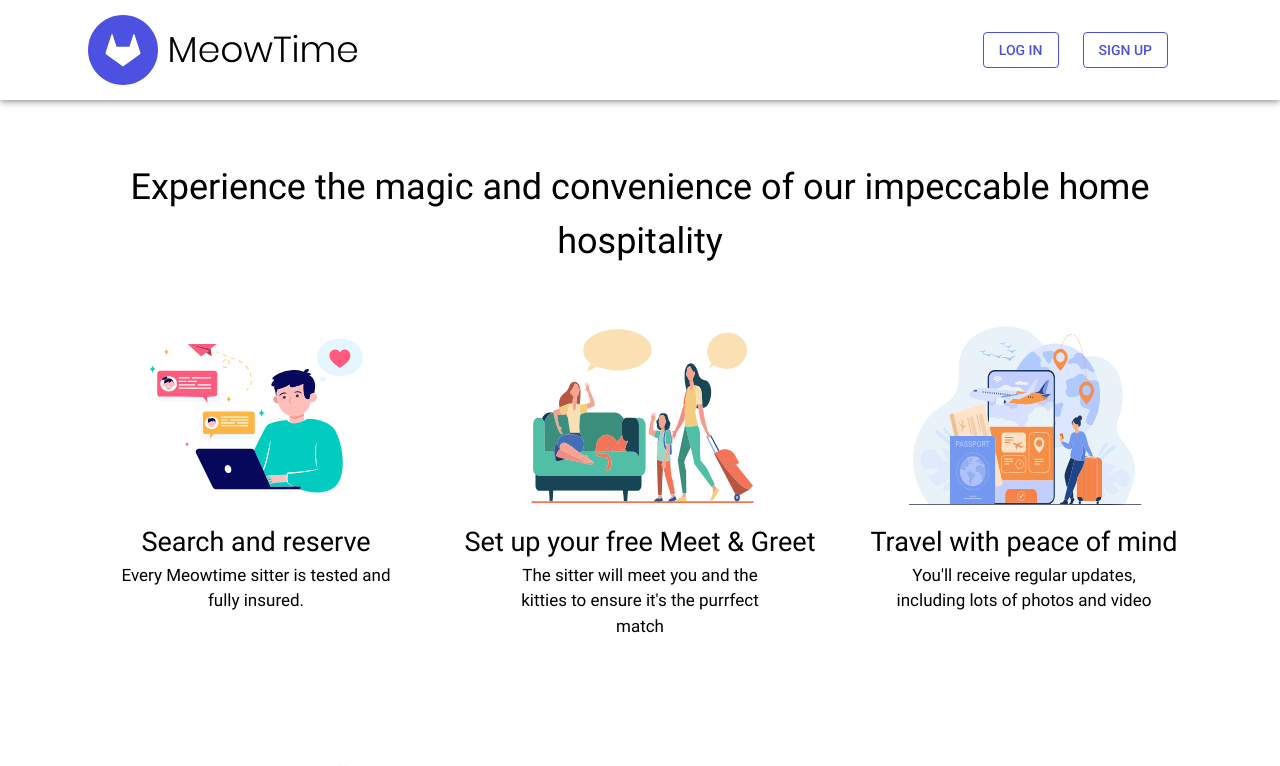
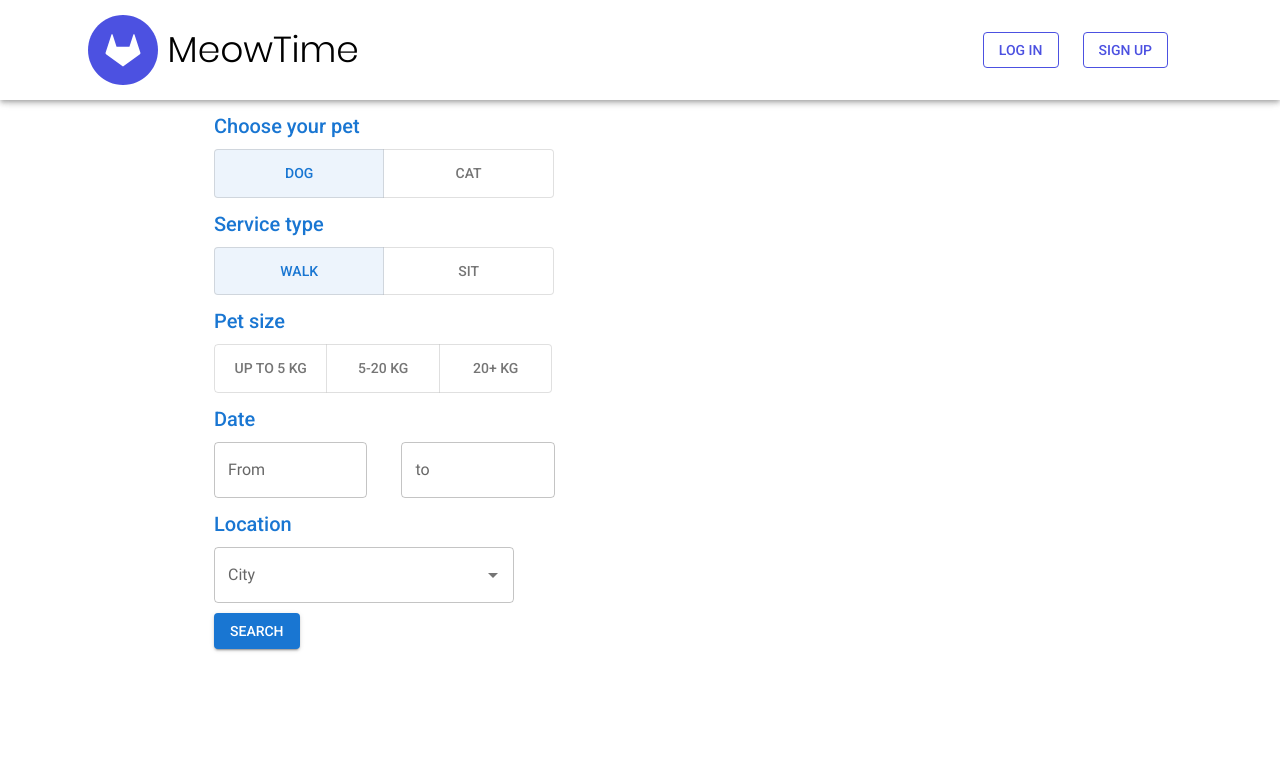
Before and after one commit to scipe/meowtime, a React (Create React App) app in the folder stack/client/: page / in a window 1280 px wide. Shown: the top 766 px of the page. Built offline with nearby package versions, Linux system fonts and the light colour scheme; no server answers.

Commit message:
chore (client): add search form

```diff
--- /dev/null
+++ b/stack/client/src/components/SearchForm/SearchForm.tsx
@@ -0,0 +1,216 @@
+import React, { useEffect, useState } from 'react';
+import {
+  Autocomplete,
+  Box,
+  Button,
+  Container,
+  TextField,
+  ToggleButton,
+  ToggleButtonGroup,
+  Typography,
+} from '@mui/material'; // eslint-disable-line
+import { AdapterDayjs } from '@mui/x-date-pickers/AdapterDayjs';
+import { Dayjs } from 'dayjs';
+import { LocalizationProvider } from '@mui/x-date-pickers/LocalizationProvider';
+import { DatePicker } from '@mui/x-date-pickers/DatePicker';
+import { useNavigate } from 'react-router';
+
+// interface IState {
+//   petSpice: string;
+//   serviceType: string;
+//   dateFrom: Date | null;
+//   dateTo: Date | undefined;
+//   city: string | undefined;
+//   sizeTo: string | undefined;
+// }
+
+interface IState {
+  petSpice: string;
+  serviceType: string;
+  dateFrom: Dayjs | null;
+  dateTo: Dayjs | null;
+  city: string;
+  sizeTo: string;
+}
+const defaultValues: IState = {
+  petSpice: 'dog',
+  serviceType: 'walk',
+  dateFrom: null,
+  dateTo: null,
+  city: '',
+  sizeTo: '',
+};
+
+const SearchForm = () => {
+  const [formValues, setFormValues] = useState(defaultValues);
+  const [cities, setCities] = useState<string[]>([]);
+
+  const handleChange = (event: React.MouseEvent<HTMLElement>, newSpice: string) => {
+    setFormValues({ ...formValues, petSpice: newSpice });
+  };
+  const handleServiceChange = (event: React.MouseEvent<HTMLElement>, newService: string) => {
+    setFormValues({ ...formValues, serviceType: newService });
+  };
+
+  useEffect(() => {
+    // request example:
+    // fetch('http://localhost:5000/api/breeds')
+    //   .then((response) => response.json())
+    //   .then((data) => setCities(data));
+    setCities(['Moscow', 'Minsk', 'Voronezh']);
+  }, []);
+
+  const navigate = useNavigate();
+
+  const submitHandler = () => {
+    const obj: { [index: string]: string } = {};
+
+    Object.keys(formValues).forEach((key) => {
+      const value = formValues[key as keyof IState];
+      if (value !== null && value !== '') {
+        if (key === 'dateFrom' || key === 'dateTo') {
+          obj[key] = (value as Dayjs).format('D-M-YYYY') as string;
+        } else {
+          obj[key] = value?.toString() as string;
+        }
+      }
+    });
+
+    const url = new URLSearchParams(obj).toString();
+    console.log(url);
+    navigate(`/search?${url}`);
+  };
+
+  return (
+    <LocalizationProvider dateAdapter={AdapterDayjs}>
+      <Container maxWidth="md" sx={{ paddingTop: '100px' }}>
+        <Box width="100%" margin="10px 0">
+          <Typography variant="h6" color="primary" gutterBottom>
+            Choose your pet
+          </Typography>
+          <ToggleButtonGroup
+            color="primary"
+            value={formValues.petSpice}
+            exclusive
+            onChange={handleChange}
+            aria-label="Platform"
+            sx={{
+              width: '40%',
+            }}
+          >
+            <ToggleButton value="dog" sx={{ width: '50%' }}>
+              dog
+            </ToggleButton>
+            <ToggleButton value="cat" sx={{ width: '50%' }}>
+              cat
+            </ToggleButton>
+          </ToggleButtonGroup>
+        </Box>
+        <Box width="100%" margin="10px 0">
+          <Typography variant="h6" color="primary" gutterBottom>
+            Service type
+          </Typography>
+          <ToggleButtonGroup
+            color="primary"
+            value={formValues.serviceType}
+            exclusive
+            onChange={handleServiceChange}
+            aria-label="Platform"
+            sx={{
+              width: '40%',
+            }}
+
+            // {...register('petSpice')}
+          >
+            <ToggleButton value="walk" sx={{ width: '50%' }}>
+              walk
+            </ToggleButton>
+            <ToggleButton value="sit" sx={{ width: '50%' }}>
+              sit
+            </ToggleButton>
+          </ToggleButtonGroup>
+        </Box>
+        <Box width="40%" margin="10px 0">
+          <Typography variant="h6" color="primary" gutterBottom>
+            Pet size
+          </Typography>
+          <ToggleButtonGroup
+            color="primary"
+            value={formValues.sizeTo}
+            exclusive
+            onChange={handleServiceChange}
+            aria-label="Platform"
+            sx={{
+              width: '100%',
+            }}
+
+            // {...register('petSpice')}
+          >
+            <ToggleButton value="walk" sx={{ width: '33.3%' }}>
+              up to 5 kg
+            </ToggleButton>
+            <ToggleButton value="sit" sx={{ width: '33.3%' }}>
+              5-20 kg
+            </ToggleButton>
+            <ToggleButton value="sit" sx={{ width: '33.3%' }}>
+              20+ kg
+            </ToggleButton>
+          </ToggleButtonGroup>
+        </Box>
+
+        <Box width="40%" margin="10px 0">
+          <Typography variant="h6" color="primary" gutterBottom>
+            Date
+          </Typography>
+          <Box display="flex" justifyContent="space-between" width="100%">
+            <DatePicker
+              label="From"
+              value={formValues.dateFrom || null}
+              onChange={(newValue) => {
+                if (newValue) {
+                  setFormValues({
+                    ...formValues,
+                    dateFrom: newValue,
+                  });
+                }
+              }}
+              renderInput={(params) => <TextField {...params} sx={{ width: '45%' }} />}
+            />
+
+            <DatePicker
+              label="to"
+              value={formValues.dateTo || null}
+              onChange={(newValue) => {
+                if (newValue) {
+                  setFormValues({
+                    ...formValues,
+                    dateTo: newValue,
+                  });
+                }
+              }}
+              renderInput={(params) => <TextField {...params} sx={{ width: '45%' }} />}
+            />
+          </Box>
+        </Box>
+        <Box width="40%" margin="10px 0">
+          <Typography variant="h6" color="primary" gutterBottom>
+            Location
+          </Typography>
+          <Autocomplete
+            disablePortal
+            id="combo-box-demo"
+            options={cities.map((city) => ({ label: city }))}
+            sx={{ width: 300 }}
+            onChange={(event, value) => setFormValues({ ...formValues, city: value?.label || '' })}
+            renderInput={(params) => <TextField {...params} label="City" sx={{ width: '100%' }} />}
+          />
+        </Box>
+        <Button onClick={submitHandler} variant="contained">
+          Search
+        </Button>
+      </Container>
+    </LocalizationProvider>
+  );
+};
+
+export default SearchForm;
--- a/stack/client/src/pages/Splash/Splash.tsx
+++ b/stack/client/src/pages/Splash/Splash.tsx
@@ -5,11 +5,13 @@
 import SectionReview from '../../layouts/splash/SectionReview';
 import SectionPets from '../../layouts/splash/SectionPets';
 import Footer from '../../layouts/Footer/Footer';
+import SearchForm from '../../components/SearchForm/SearchForm';
 
 const Splash = () => {
   return (
     <>
       <Header />
+      <SearchForm />
       <SectionCapabilities />
       <SectionAbout />
       <SectionReview />
```
Also changed, not shown: stack/client/package.json (+6 -3 lines), stack/client/.eslintrc.json, 1 other file (tests, documents, lock files or other folders).
